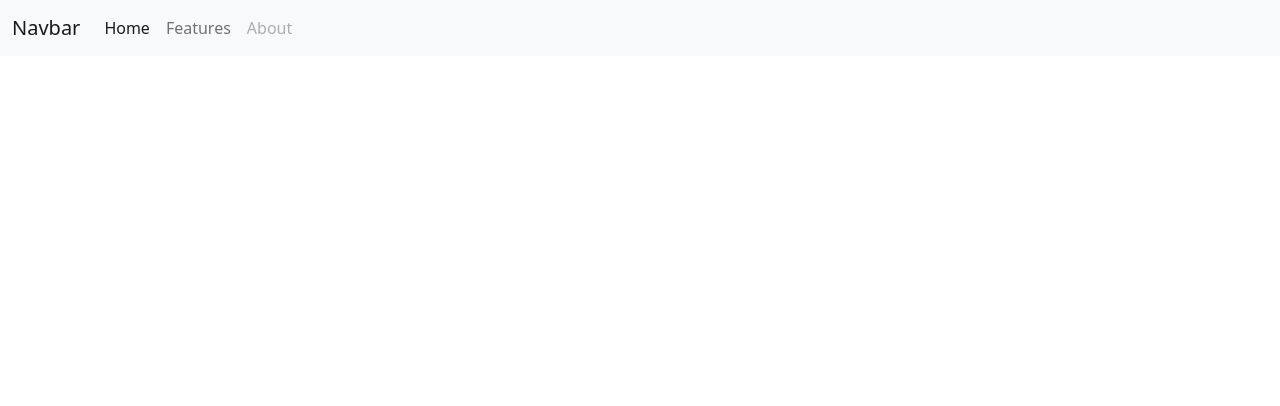
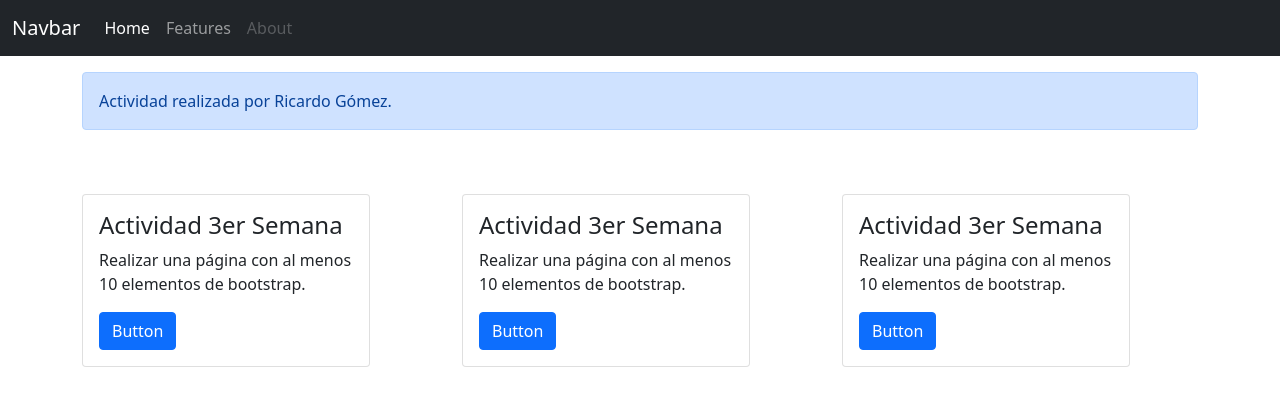
Before and after one commit to RicarlOz/Bootstrap-Test, a plain HTML site: page index.html in a window 1280 px wide. Drawn offline with nearby package versions, Linux system fonts and the light colour scheme.

Commit message:
Added alert and cards with buttons

```diff
--- a/index.html
+++ b/index.html
@@ -1,17 +1,21 @@
 <!DOCTYPE html>
 <html lang="en">
+
 <head>
   <meta charset="UTF-8">
   <meta http-equiv="X-UA-Compatible" content="IE=edge">
   <meta name="viewport" content="width=device-width, initial-scale=1.0">
-    <link href="https://cdn.jsdelivr.net/npm/bootstrap@5.1.0/dist/css/bootstrap.min.css" rel="stylesheet" integrity="sha384-KyZXEAg3QhqLMpG8r+8fhAXLRk2vvoC2f3B09zVXn8CA5QIVfZOJ3BCsw2P0p/We" crossorigin="anonymous">
+  <link href="https://cdn.jsdelivr.net/npm/bootstrap@5.1.0/dist/css/bootstrap.min.css" rel="stylesheet"
+    integrity="sha384-KyZXEAg3QhqLMpG8r+8fhAXLRk2vvoC2f3B09zVXn8CA5QIVfZOJ3BCsw2P0p/We" crossorigin="anonymous">
   <title>Document</title>
 </head>
+
 <body>
-    <nav class="navbar navbar-expand-lg navbar-light bg-light">
+  <nav class="navbar navbar-expand-md navbar-dark bg-dark">
     <div class="container-fluid">
       <a class="navbar-brand" href="#">Navbar</a>
-          <button class="navbar-toggler" type="button" data-bs-toggle="collapse" data-bs-target="#navbarNav" aria-controls="navbarNav" aria-expanded="false" aria-label="Toggle navigation">
+      <button class="navbar-toggler" type="button" data-bs-toggle="collapse" data-bs-target="#navbarNav"
+        aria-controls="navbarNav" aria-expanded="false" aria-label="Toggle navigation">
         <span class="navbar-toggler-icon"></span>
       </button>
       <div class="collapse navbar-collapse" id="navbarNav">
@@ -30,5 +34,54 @@
     </div>
   </nav>
 
+  <div class="container mt-3">
+    <div class="alert alert-primary">
+      Actividad realizada por Ricardo Gómez.
+    </div>
+  </div>
+
+  <div class="container">
+    <div class="row">
+
+      <div class="col">
+        <div class="card mt-5" style="width: 18rem;">
+          <div class="card-body">
+            <h4 class="card-title">
+              Actividad 3er Semana
+            </h4>
+            <p class="card-text">Realizar una página con al menos 10 elementos de bootstrap.</p>
+            <a href="#" class="btn btn-primary">Button</a>
+          </div>
+        </div>
+      </div>
+
+      <div class="col">
+        <div class="card mt-5" style="width: 18rem;">
+          <div class="card-body">
+            <h4 class="card-title">
+              Actividad 3er Semana
+            </h4>
+            <p class="card-text">Realizar una página con al menos 10 elementos de bootstrap.</p>
+            <a href="#" class="btn btn-primary">Button</a>
+          </div>
+        </div>
+      </div>
+
+      <div class="col">
+        <div class="card mt-5" style="width: 18rem;">
+          <div class="card-body">
+            <h4 class="card-title">
+              Actividad 3er Semana
+            </h4>
+            <p class="card-text">Realizar una página con al menos 10 elementos de bootstrap.</p>
+            <a href="#" class="btn btn-primary">Button</a>
+          </div>
+        </div>
+      </div>
+
+    </div>
+  </div>
+
 </body>
+
 </html>
```
Lines whose indentation alone changed are shown as unchanged.
